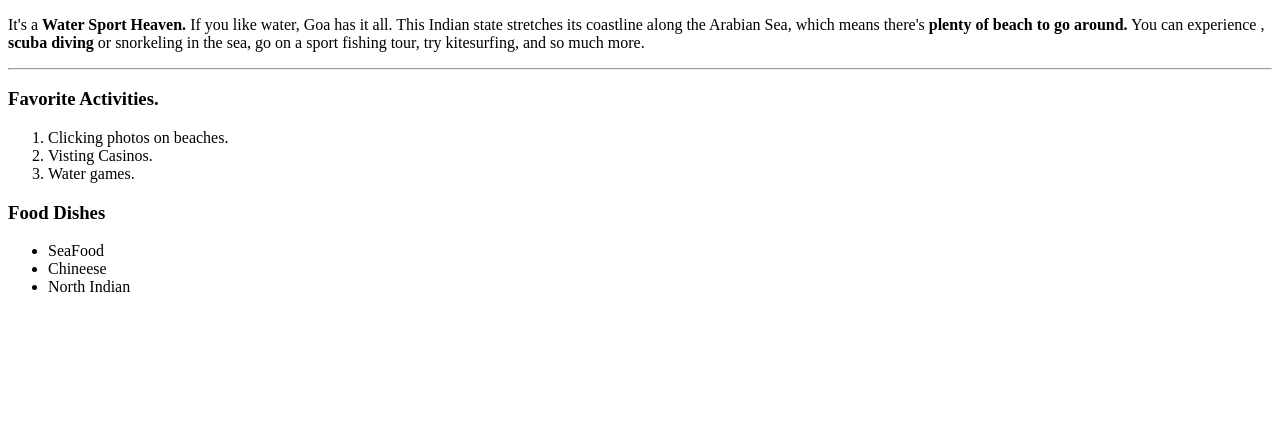
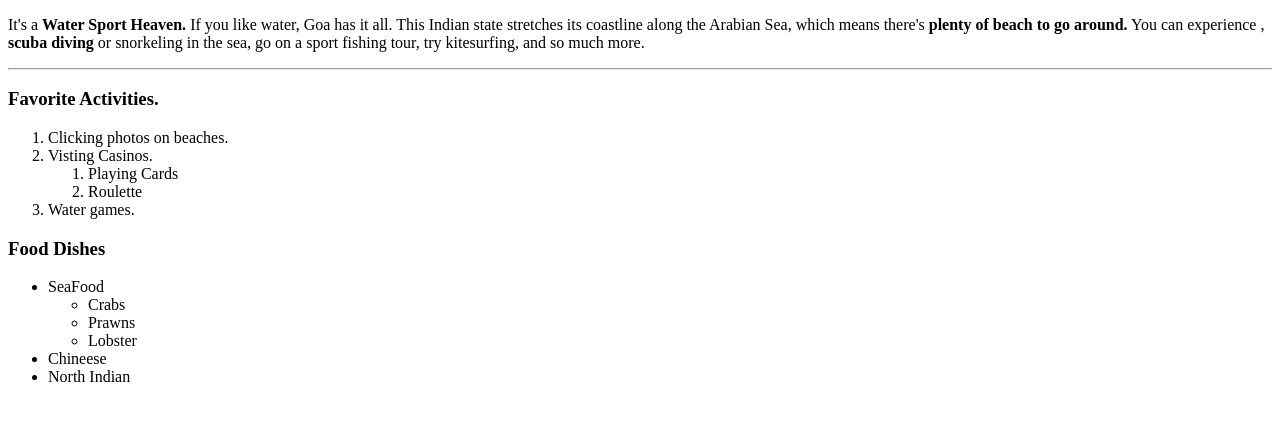
Before and after one commit to 44-563-WebApps-F23/44563-webapps-f23-assignment3-eluvakathirupathi, a plain HTML site: page index.html in a window 1280 px wide. Shown: the part 105-526 px from the top of the page. Drawn offline with Linux system fonts and the light colour scheme.

Commit message:
added nested lists

```diff
--- a/index.html
+++ b/index.html
@@ -17,12 +17,23 @@
         <h3>Favorite Activities.</h3>
             <ol>
                 <li>Clicking photos on beaches.</li>
-                <li>Visting Casinos.</li>
+                <li>Visting Casinos.
+                    <ol>
+                        <li>Playing Cards</li>
+                        <li>Roulette</li>
+                    </ol>
+                </li>
+
                 <li>Water games.</li>
             </ol>
         <h3>Food Dishes</h3>
             <ul>
                 <li>SeaFood</li>
+                    <ul>
+                        <li>Crabs</li>
+                        <li>Prawns</li>
+                        <li>Lobster</li>
+                    </ul>
                 <li>Chineese</li>
                 <li>North Indian</li>
             </ul>
```
